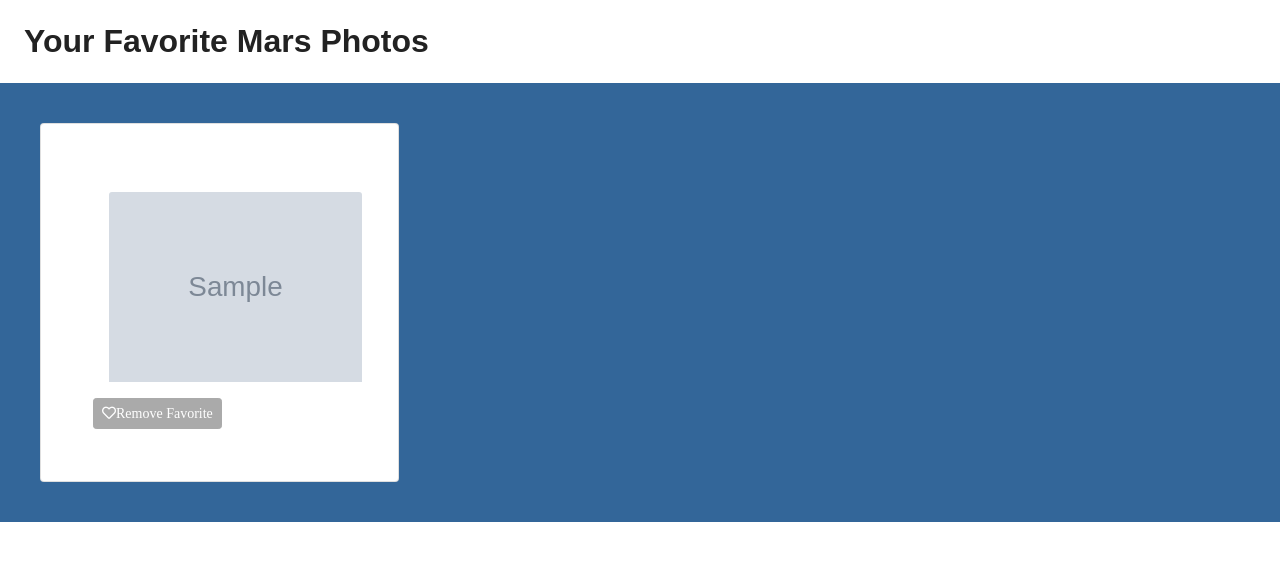
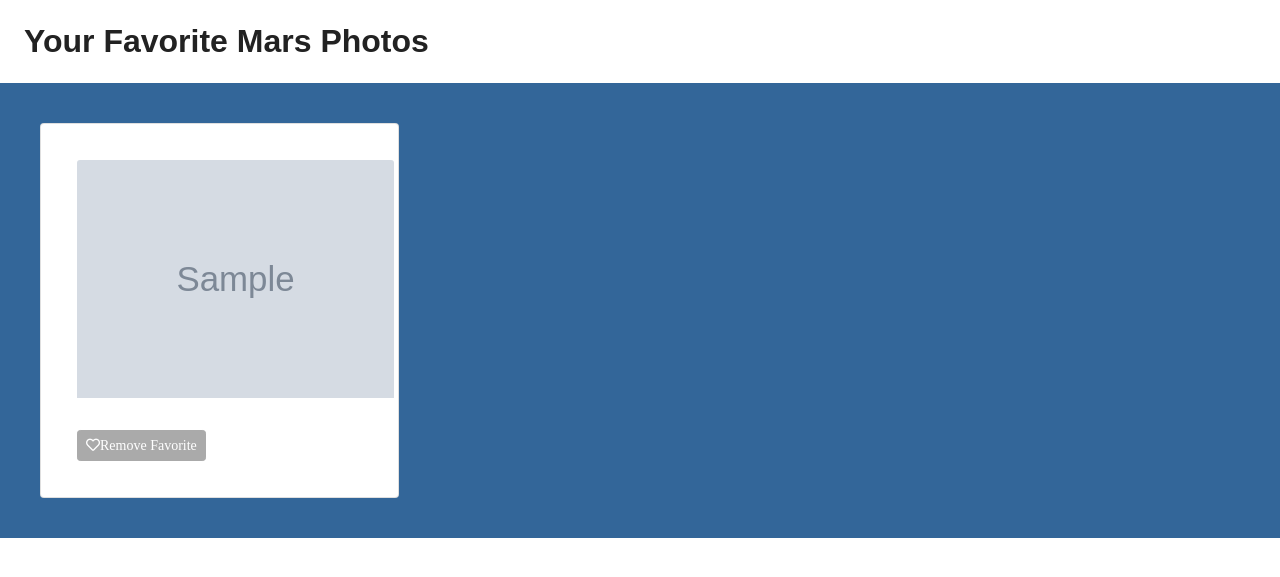
Before and after one commit to Cerchie/mars_photo_album, a Python web app: template templates/favorites.html in a window 1280 px wide. Shown: the top 577 px of the page. Run offline with Jinja, Linux system fonts and the light colour scheme; the template is opened without the code that fills it: most values are stand-ins (such as "Sample title", 1, 10 or a date in 2020); grey boxes marked "Sample" are stand-in pictures; some libraries are stand-ins or nearby versions; some web fonts are replaced.

Commit message:
spacing on fave photos

```diff
--- a/templates/favorites.html
+++ b/templates/favorites.html
@@ -14,10 +14,9 @@ No favorites yet. <a href="/curiosity/photos">Visit the photo page to add some.
 
     <div class="col col-sm-6 col-md-4">
         <div class="card m-3">
-            <div class="card-body m-3">
+            <div class="card-body m.-5">
+                <img src="{{ favorite.image_url }}" alt="" class="card-img-top m-3">
                 <div class=" m-2 p-2">
-                    <img src="{{ favorite.image_url }}" alt="" class="card-img-top m-3">
-                    </a>
                     <form method="POST" action="/photos/{{favorite.id}}/favorite" class="photos-like">
                         <button class="
                             btn
@@ -25,11 +24,12 @@ No favorites yet. <a href="/curiosity/photos">Visit the photo page to add some.
                             {{'btn-primary' if favorite.id in favorites else 'btn-secondary'}}">
                             <i class="far fa-heart">Remove Favorite</i>
                         </button>
-                    </form>
+
                 </div>
             </div>
         </div>
     </div>
+    </form>
     {% endfor %}
 </div>
 {% endblock %}
```
